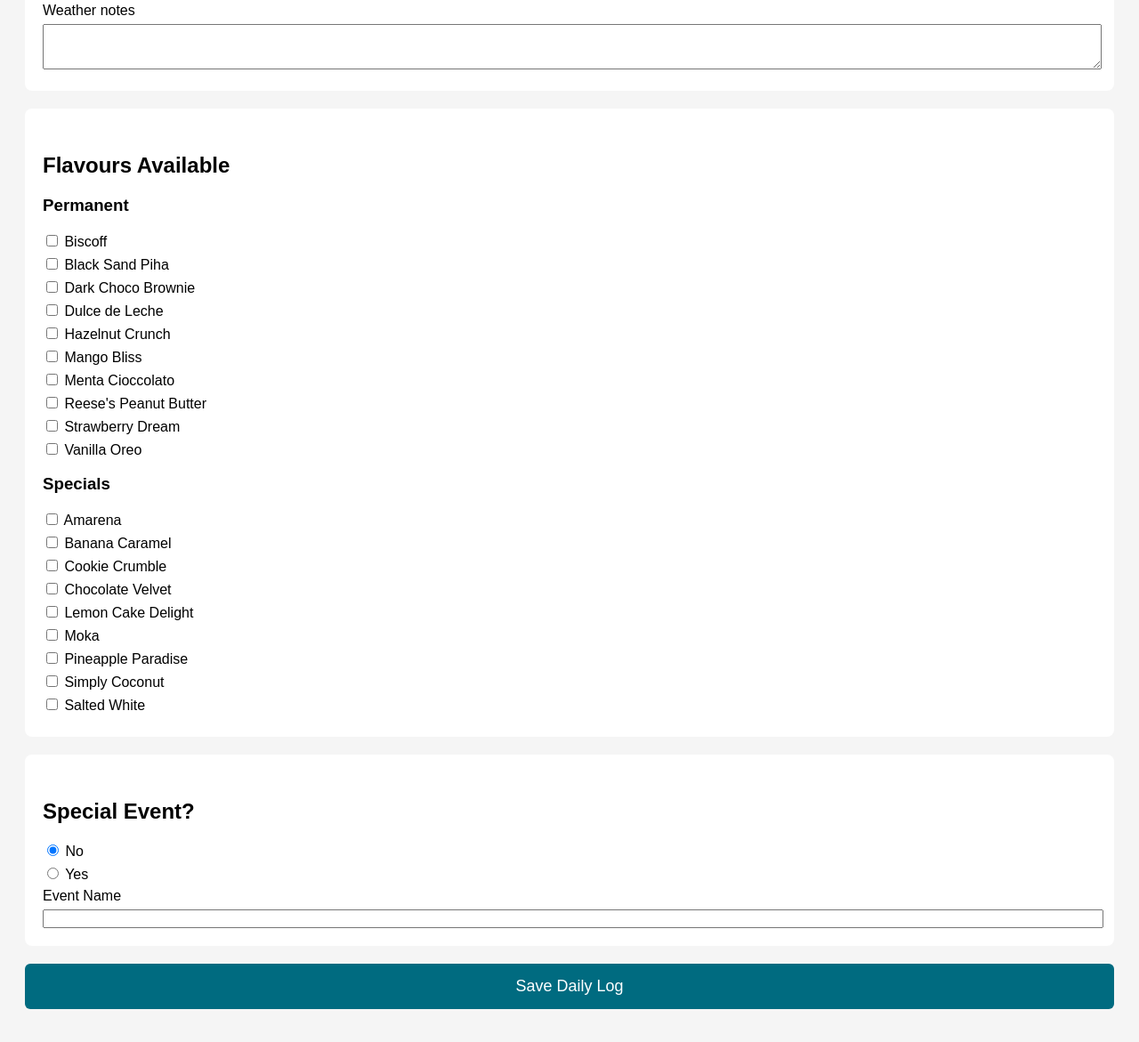
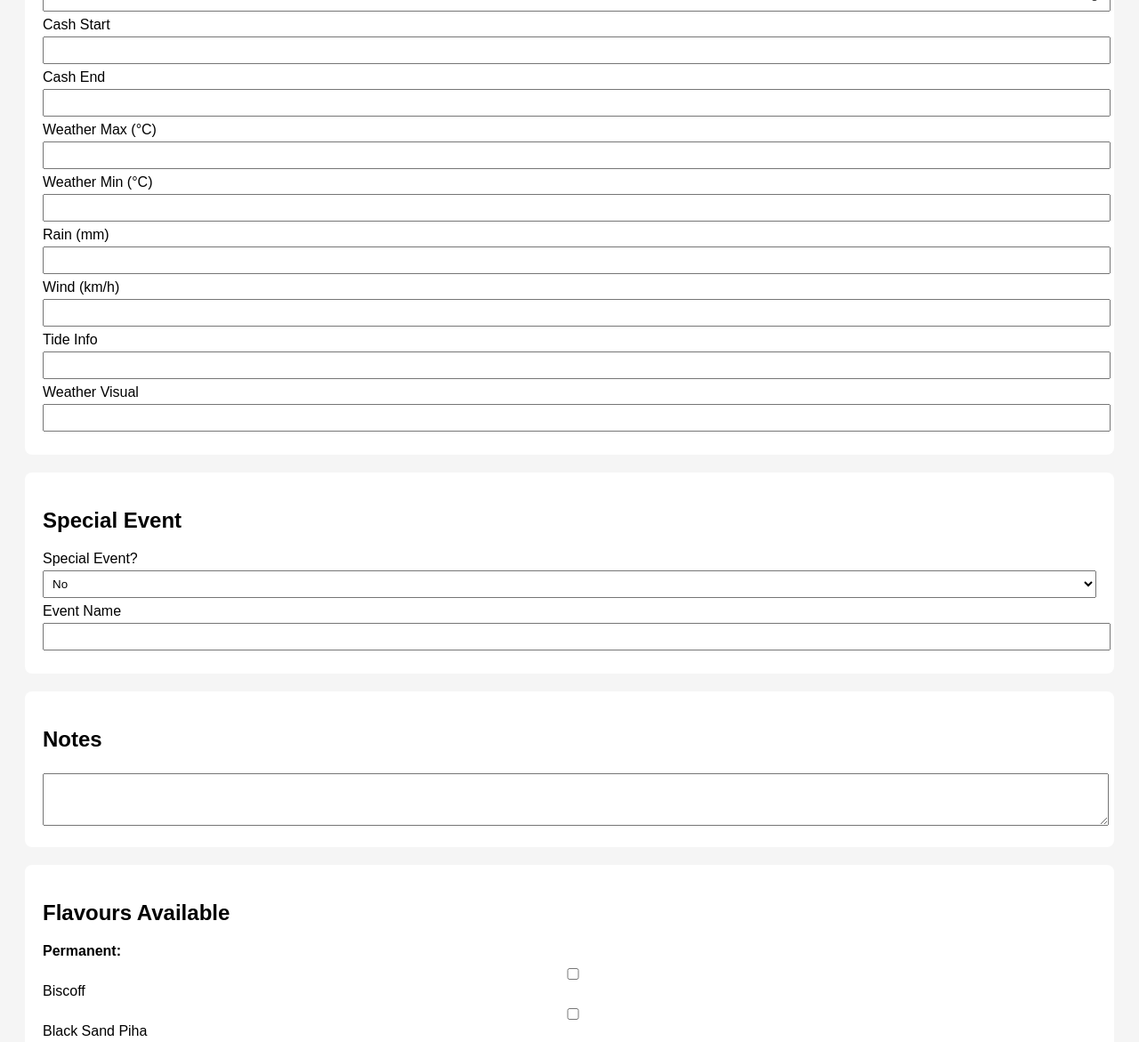
Before and after one commit to vitosgelatonz/vitos-daily-log, a plain HTML site: page index.html in a window 1280 px wide. Shown: the part 470-1641 px from the top of the page at 89% size. Drawn offline with Linux system fonts and the light colour scheme.

Commit message:
Update index.html

```diff
--- a/index.html
+++ b/index.html
@@ -1,24 +1,24 @@
 <!DOCTYPE html>
-<html lang="en">
+<html>
 <head>
   <meta charset="UTF-8">
-  <meta name="viewport" content="width=device-width, initial-scale=1.0">
   <title>Vito's Daily Log</title>
   <style>
     body { font-family: Arial, sans-serif; padding: 20px; background:#f5f5f5; }
-    h2 { margin-top: 30px; }
+    h2 { margin-top: 20px; }
     .section { background:white; padding:20px; border-radius:8px; margin-bottom:20px; }
     label { display:block; margin:6px 0; }
-    .row { margin-bottom:10px; }
+    input, textarea, select { width:100%; padding:6px; margin-top:4px; }
     button {
       background:#006b80;
       color:white;
-      padding:15px 25px;
+      padding:14px;
+      font-size:18px;
       border:none;
-      border-radius:6px;
-      font-size:18px;
+      border-radius:8px;
+      width:100%;
       cursor:pointer;
-      width:100%;
+      margin-top:20px;
     }
   </style>
 </head>
@@ -29,97 +29,86 @@
 
 <div class="section">
   <h2>Date</h2>
-  <input type="date" id="date" />
+  <input type="date" id="Date">
 </div>
 
 <div class="section">
-  <h2>Weather</h2>
+  <h2>Weather & Day Info</h2>
+  <label>Opening Time <input type="time" id="Opening Time"></label>
+  <label>Closing Time <input type="time" id="Closing Time"></label>
+  <label>Cash Start <input type="number" id="Cash Start"></label>
+  <label>Cash End <input type="number" id="Cash End"></label>
+  <label>Weather Max (°C) <input type="number" id="Weather Max (°C)"></label>
+  <label>Weather Min (°C) <input type="number" id="Weather Min (°C)"></label>
+  <label>Rain (mm) <input type="number" id="Rain (mm)"></label>
+  <label>Wind (km/h) <input type="number" id="Wind (km/h)"></label>
+  <label>Tide Info <input type="text" id="Tide Info"></label>
+  <label>Weather Visual <input type="text" id="Weather Visual"></label>
+</div>
 
-  <label>Max Temp <input type="number" id="max" /></label>
-  <label>Min Temp <input type="number" id="min" /></label>
-  <label>Rain (mm) <input type="number" id="rain" /></label>
-  <label>Wind (km/h) <input type="number" id="wind" /></label>
+<div class="section">
+  <h2>Special Event</h2>
+  <label>Special Event?
+    <select id="Special Event?">
+      <option>No</option>
+      <option>Yes</option>
+    </select>
+  </label>
+  <label>Event Name <input type="text" id="Event Name"></label>
+</div>
 
-  <label>Weather notes</label>
-  <textarea id="notes" rows="3" style="width:100%;"></textarea>
+<div class="section">
+  <h2>Notes</h2>
+  <textarea id="Notes" rows="3"></textarea>
 </div>
 
 <div class="section">
   <h2>Flavours Available</h2>
 
-  <h3>Permanent</h3>
-  <label><input type="checkbox" class="flavour" value="Biscoff"> Biscoff</label>
-  <label><input type="checkbox" class="flavour" value="Black Sand Piha"> Black Sand Piha</label>
-  <label><input type="checkbox" class="flavour" value="Dark Choco Brownie"> Dark Choco Brownie</label>
-  <label><input type="checkbox" class="flavour" value="Dulce de Leche"> Dulce de Leche</label>
-  <label><input type="checkbox" class="flavour" value="Hazelnut Crunch"> Hazelnut Crunch</label>
-  <label><input type="checkbox" class="flavour" value="Mango Bliss"> Mango Bliss</label>
-  <label><input type="checkbox" class="flavour" value="Menta Cioccolato"> Menta Cioccolato</label>
-  <label><input type="checkbox" class="flavour" value="Reese's Peanut Butter"> Reese's Peanut Butter</label>
-  <label><input type="checkbox" class="flavour" value="Strawberry Dream"> Strawberry Dream</label>
-  <label><input type="checkbox" class="flavour" value="Vanilla Oreo"> Vanilla Oreo</label>
+  <strong>Permanent:</strong>
+  <label><input type="checkbox" class="flav" value="Biscoff"> Biscoff</label>
+  <label><input type="checkbox" class="flav" value="Black Sand Piha"> Black Sand Piha</label>
+  <label><input type="checkbox" class="flav" value="Dark Choco Brownie"> Dark Choco Brownie</label>
+  <label><input type="checkbox" class="flav" value="Dulce de Leche"> Dulce de Leche</label>
+  <label><input type="checkbox" class="flav" value="Hazelnut Crunch"> Hazelnut Crunch</label>
+  <label><input type="checkbox" class="flav" value="Mango Bliss"> Mango Bliss</label>
+  <label><input type="checkbox" class="flav" value="Menta Cioccolato"> Menta Cioccolato</label>
+  <label><input type="checkbox" class="flav" value="Reese's Peanut Butter"> Reese's Peanut Butter</label>
+  <label><input type="checkbox" class="flav" value="Strawberry Dream"> Strawberry Dream</label>
+  <label><input type="checkbox" class="flav" value="Vanilla Oreo"> Vanilla Oreo</label>
 
-  <h3>Specials</h3>
-  <label><input type="checkbox" class="flavour" value="Amarena"> Amarena</label>
-  <label><input type="checkbox" class="flavour" value="Banana Caramel"> Banana Caramel</label>
-  <label><input type="checkbox" class="flavour" value="Cookie Crumble"> Cookie Crumble</label>
-  <label><input type="checkbox" class="flavour" value="Chocolate Velvet"> Chocolate Velvet</label>
-  <label><input type="checkbox" class="flavour" value="Lemon Cake Delight"> Lemon Cake Delight</label>
-  <label><input type="checkbox" class="flavour" value="Moka"> Moka</label>
-  <label><input type="checkbox" class="flavour" value="Pineapple Paradise"> Pineapple Paradise</label>
-  <label><input type="checkbox" class="flavour" value="Simply Coconut"> Simply Coconut</label>
-  <label><input type="checkbox" class="flavour" value="Salted White"> Salted White</label>
-</div>
-
-<div class="section">
-  <h2>Special Event?</h2>
-  <label><input type="radio" name="event" value="No" checked> No</label>
-  <label><input type="radio" name="event" value="Yes"> Yes</label>
-
-  <label>Event Name</label>
-  <input type="text" id="eventName" style="width:100%;" />
+  <strong>Specials:</strong>
+  <label><input type="checkbox" class="flav" value="Amarena"> Amarena</label>
+  <label><input type="checkbox" class="flav" value="Banana Caramel"> Banana Caramel</label>
+  <label><input type="checkbox" class="flav" value="Cookie Crumble"> Cookie Crumble</label>
+  <label><input type="checkbox" class="flav" value="Chocolate Velvet"> Chocolate Velvet</label>
+  <label><input type="checkbox" class="flav" value="Lemon Cake Delight"> Lemon Cake Delight</label>
+  <label><input type="checkbox" class="flav" value="Moka"> Moka</label>
+  <label><input type="checkbox" class="flav" value="Pineapple Paradise"> Pineapple Paradise</label>
+  <label><input type="checkbox" class="flav" value="Simply Coconut"> Simply Coconut</label>
+  <label><input type="checkbox" class="flav" value="Salted White"> Salted White</label>
 </div>
 
 <button onclick="saveLog()">Save Daily Log</button>
 
 <script>
-const SCRIPT_URL = "https://script.google.com/macros/s/AKfycbw5C8lqY5OWwCfRrg8uFd_POjz2vHSD3RN-o709ysH0z4O_bUrN3id6lJ2vovx9KeBm/exec";
+function saveLog() {
+  const data = {};
 
+  // basic inputs
+  document.querySelectorAll("input, textarea, select").forEach(el => {
+    if (el.type !== "checkbox") data[el.id] = el.value;
+  });
 
-async function saveLog() {
-  const date = document.getElementById("date").value;
-  if (!date) {
-    alert("Please select a date.");
-    return;
-  }
+  // flavours
+  document.querySelectorAll(".flav").forEach(box => {
+    data[box.value] = box.checked ? "Yes" : "";
+  });
 
-  const flavours = [...document.querySelectorAll(".flavour")]
-      .filter(f => f.checked)
-      .map(f => f.value);
-
-  const payload = {
-    Date: date,
-    Max: document.getElementById("max").value,
-    Min: document.getElementById("min").value,
-    Rain: document.getElementById("rain").value,
-    Wind: document.getElementById("wind").value,
-    WeatherNotes: document.getElementById("notes").value,
-    Event: document.querySelector('input[name="event"]:checked').value,
-    EventName: document.getElementById("eventName").value,
-    Flavours: flavours.join(", ")
-  };
-
-  try {
-    const res = await fetch(SCRIPT_URL, {
-      method: "POST",
-      headers: { "Content-Type": "application/json" },
-      body: JSON.stringify({ data: payload })
-    });
-
-    alert("Saved!");
-  } catch (err) {
-    alert("Failed to save log.");
-  }
+  google.script.run
+    .withSuccessHandler(() => alert("Saved!"))
+    .withFailureHandler(err => alert("Error: " + err.message))
+    .saveDailyLog(data);
 }
 </script>
 
```
